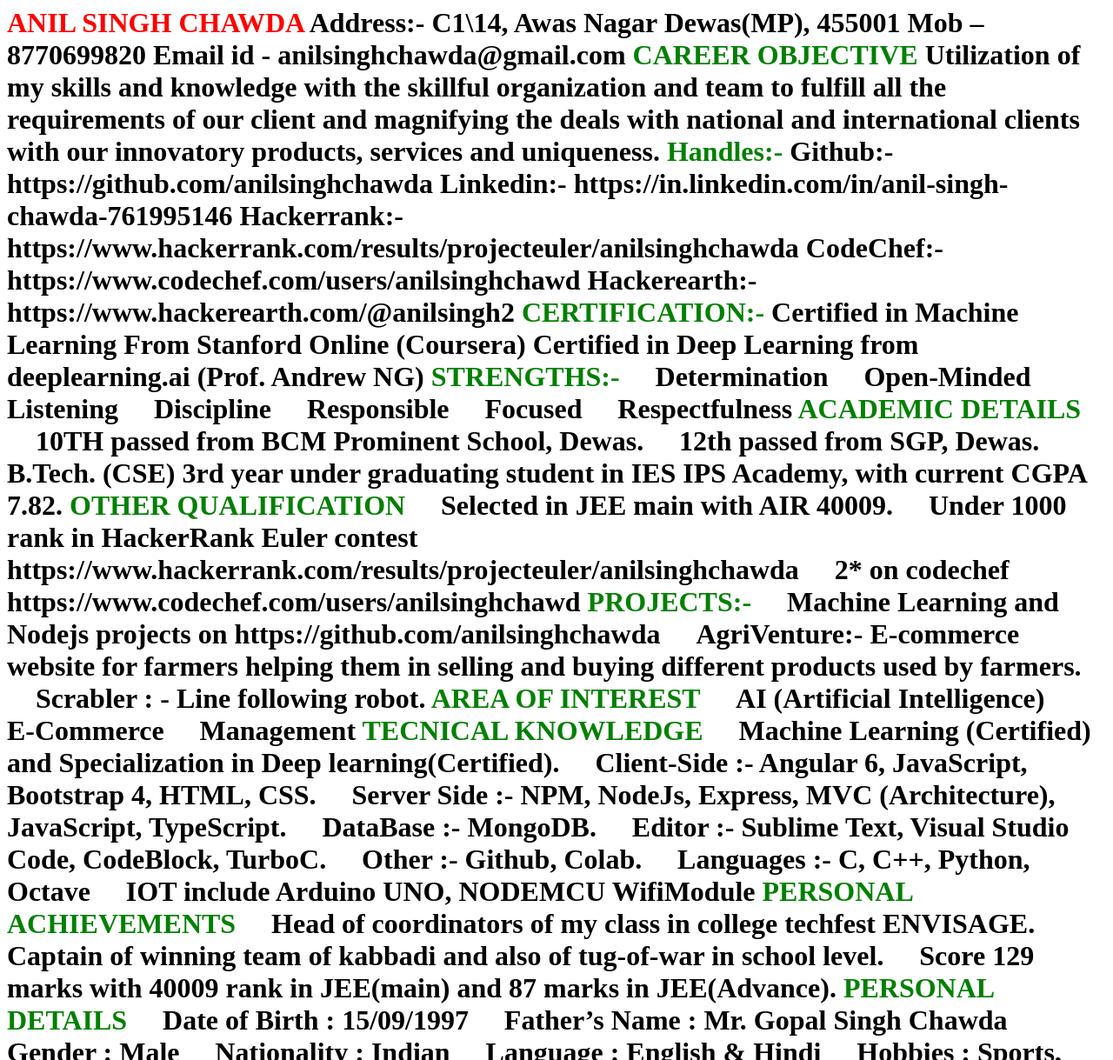
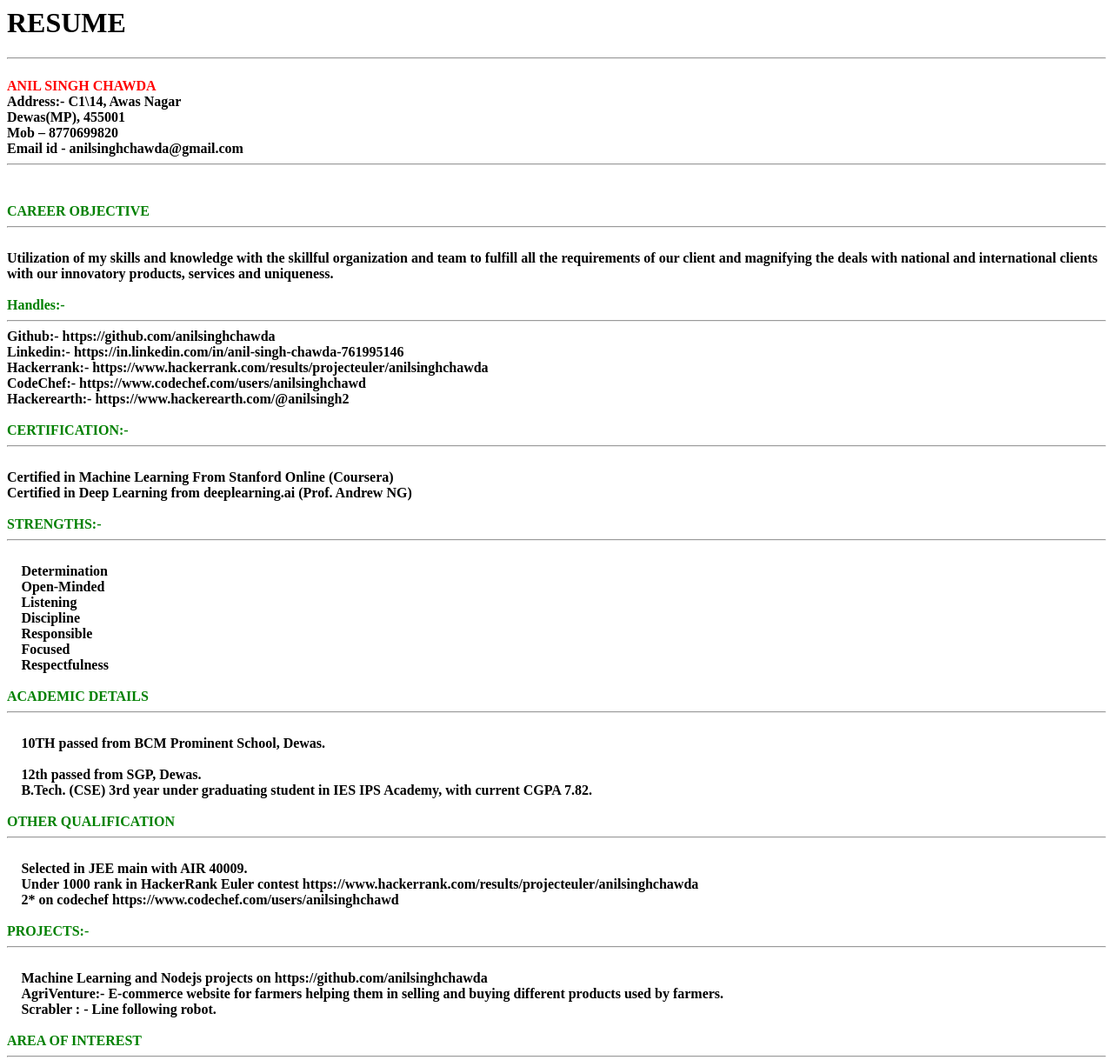
Before and after one commit to anilsinghchawda/anillive, a plain HTML site: page index.html in a window 1280 px wide. Shown: the top 1219 px of the page at 87% size. Drawn offline with Linux system fonts and the light colour scheme.

Commit message:
resume uploading

```diff
--- a/index.html
+++ b/index.html
@@ -1,64 +1,71 @@
-<h1>
-<span style="color:red;">ANIL SINGH CHAWDA</span>
-Address:- C1\14, Awas Nagar
-Dewas(MP), 455001
-Mob – 8770699820
-Email id - anilsinghchawda@gmail.com
-<span style="color:green;">CAREER OBJECTIVE</span>
+<h1>RESUME</h1>
+<hr>
+<h4>
+
+<span style="color:red;">ANIL SINGH CHAWDA</span><br/>
+Address:- C1\14, Awas Nagar<br/>
+Dewas(MP), 455001<br/>
+Mob – 8770699820<br/>
+Email id - anilsinghchawda@gmail.com<br/>
+<hr>
+<br/>
+<br/>
+<span style="color:green;">CAREER OBJECTIVE</span><br/><hr><br/>
 Utilization of my skills and knowledge with the skillful organization and team to fulfill all the requirements of our client and magnifying the deals with national and international clients with our innovatory products, services and uniqueness.
-         <span style="color:green;">Handles:-</span>
-         Github:- https://github.com/anilsinghchawda
-         Linkedin:- https://in.linkedin.com/in/anil-singh-chawda-761995146
-         Hackerrank:- https://www.hackerrank.com/results/projecteuler/anilsinghchawda
-         CodeChef:- https://www.codechef.com/users/anilsinghchawd
-         Hackerearth:- https://www.hackerearth.com/@anilsingh2
-               <span style="color:green;">CERTIFICATION:-</span>
-	Certified in Machine Learning From Stanford Online (Coursera)
-	Certified in Deep Learning from deeplearning.ai (Prof. Andrew NG)
-         <span style="color:green;">STRENGTHS:-</span>
-	Determination
-	Open-Minded
-	Listening
-	Discipline
-	Responsible
-	Focused
-	Respectfulness
-<span style="color:green;">ACADEMIC DETAILS</span>
-	10TH passed from BCM Prominent School, Dewas.
-	12th passed from SGP, Dewas.
-	B.Tech. (CSE) 3rd year under graduating student in IES IPS Academy, with current CGPA 7.82.
-<span style="color:green;">OTHER QUALIFICATION</span>
-	Selected in JEE main with AIR 40009.
-	Under 1000 rank in HackerRank Euler contest https://www.hackerrank.com/results/projecteuler/anilsinghchawda
-	2* on codechef https://www.codechef.com/users/anilsinghchawd
-<span style="color:green;">PROJECTS:-</span>
-	Machine Learning and Nodejs projects on https://github.com/anilsinghchawda
-	AgriVenture:- E-commerce website for farmers helping them in selling and buying different products used by farmers.
-	Scrabler : - Line following robot.
-<span style="color:green;">AREA OF INTEREST</span>
-	AI (Artificial Intelligence)
-	E-Commerce
-	Management
-<span style="color:green;">TECNICAL KNOWLEDGE</span>
-	Machine Learning (Certified) and Specialization in Deep learning(Certified).
-	Client-Side :- Angular 6, JavaScript, Bootstrap 4, HTML, CSS.
-	Server Side :- NPM, NodeJs, Express, MVC (Architecture), JavaScript, TypeScript.
-	DataBase :- MongoDB.
-	Editor :- Sublime Text, Visual Studio Code, CodeBlock, TurboC.
-	Other :- Github, Colab.
-	Languages :- C, C++, Python, Octave
-	IOT include Arduino UNO, NODEMCU WifiModule
-<span style="color:green;">PERSONAL ACHIEVEMENTS</span>
-	Head of coordinators of my class in college techfest ENVISAGE.
-	Captain of winning team of kabbadi and also of tug-of-war in school level.
-	Score 129 marks with 40009 rank in JEE(main) and 87 marks in JEE(Advance).
-<span style="color:green;">PERSONAL DETAILS</span>
-	Date of Birth				:	15/09/1997
-	Father’s Name			:	Mr. Gopal Singh Chawda
-	Gender				:	Male
-	Nationality				:	Indian
-	Language				:	English & Hindi
-	Hobbies				:	Sports, Singing, Attending Enovation Seminars  & Farming
-<span style="color:green;">DECLARATION</span>
-		I hereby declare that the information provided by me is true and genuine to the best of my knowledge.
-</h1>
+<br/><br/>
+         <span style="color:green;">Handles:-</span><br/><hr>
+         Github:- https://github.com/anilsinghchawda<br/>
+         Linkedin:- https://in.linkedin.com/in/anil-singh-chawda-761995146<br/>
+         Hackerrank:- https://www.hackerrank.com/results/projecteuler/anilsinghchawda<br/>
+         CodeChef:- https://www.codechef.com/users/anilsinghchawd<br/>
+         Hackerearth:- https://www.hackerearth.com/@anilsingh2<br/><br/>
+               <span style="color:green;">CERTIFICATION:-</span><br/><hr><br/>
+	Certified in Machine Learning From Stanford Online (Coursera)<br/>
+	Certified in Deep Learning from deeplearning.ai (Prof. Andrew NG)<br/><br/>
+         <span style="color:green;">STRENGTHS:-</span><br/><hr><br/>
+	Determination<br/>
+	Open-Minded<br/>
+	Listening<br/>
+	Discipline<br/>
+	Responsible<br/>
+	Focused<br/>
+	Respectfulness<br/><br/>
+<span style="color:green;">ACADEMIC DETAILS</span><br/><hr><br/>
+	10TH passed from BCM Prominent School, Dewas.<br/><br/>
+	12th passed from SGP, Dewas. <br/>
+	B.Tech. (CSE) 3rd year under graduating student in IES IPS Academy, with current CGPA 7.82.<br/><br/>
+<span style="color:green;">OTHER QUALIFICATION</span> <br/><hr><br/>
+	Selected in JEE main with AIR 40009.<br/>
+	Under 1000 rank in HackerRank Euler contest https://www.hackerrank.com/results/projecteuler/anilsinghchawda <br/>
+	2* on codechef https://www.codechef.com/users/anilsinghchawd <br/><br/>
+<span style="color:green;">PROJECTS:-</span><br/><hr><br/>
+	Machine Learning and Nodejs projects on https://github.com/anilsinghchawda<br/>
+	AgriVenture:- E-commerce website for farmers helping them in selling and buying different products used by farmers.<br/>
+	Scrabler : - Line following robot.<br/><br/>
+<span style="color:green;">AREA OF INTEREST</span><br/><hr><br/>
+	AI (Artificial Intelligence)<br/>
+	E-Commerce<br/>
+	Management<br/><br/>
+<span style="color:green;">TECNICAL KNOWLEDGE</span><br/><hr><br/>
+	Machine Learning (Certified) and Specialization in Deep learning(Certified).<br/>
+	Client-Side :- Angular 6, JavaScript, Bootstrap 4, HTML, CSS.<br/>
+	Server Side :- NPM, NodeJs, Express, MVC (Architecture), JavaScript, TypeScript.<br/>
+	DataBase :- MongoDB.<br/>
+	Editor :- Sublime Text, Visual Studio Code, CodeBlock, TurboC.<br/>
+	Other :- Github, Colab.<br/>
+	Languages :- C, C++, Python, Octave<br/>
+	IOT include Arduino UNO, NODEMCU WifiModule<br/><br/>
+<span style="color:green;">PERSONAL ACHIEVEMENTS</span><br/><hr><br/>
+	Head of coordinators of my class in college techfest ENVISAGE.<br/>
+	Captain of winning team of kabbadi and also of tug-of-war in school level.<br/>
+	Score 129 marks with 40009 rank in JEE(main) and 87 marks in JEE(Advance).<br/><br/>
+<span style="color:green;">PERSONAL DETAILS</span><br/><br><br/>
+	Date of Birth				:	15/09/1997<br/>
+	Father’s Name			:	Mr. Gopal Singh Chawda<br/>
+	Gender					:	Male<br/>
+	Nationality				:	Indian<br/>
+	Language				:	English & Hindi<br/>
+	Hobbies				:	Sports, Singing, Attending Enovation Seminars & Farming<br/><br/>
+<span style="color:green;">DECLARATION</span><br/><hr><br/>
+		I hereby declare that the information provided by me is true and genuine to the best of my knowledge.<br/>
+</h4>
```
